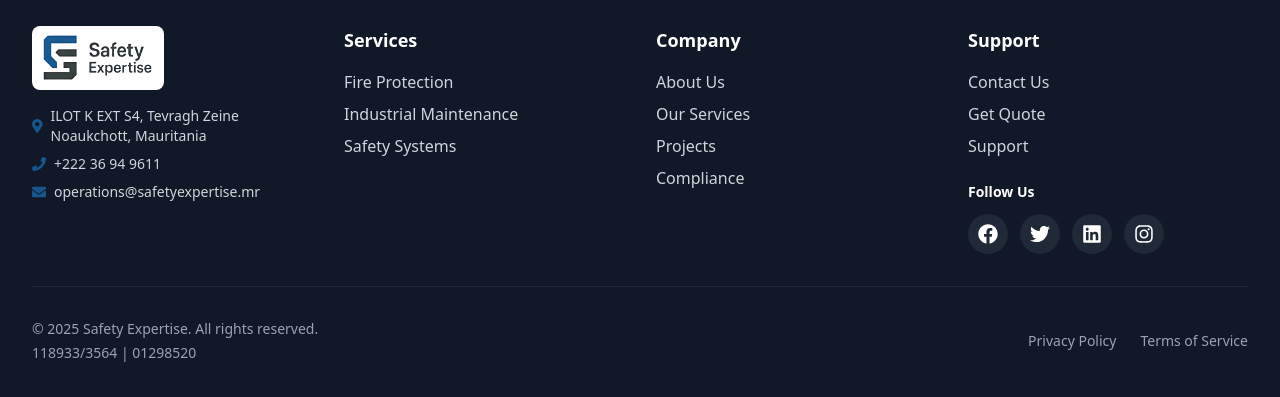
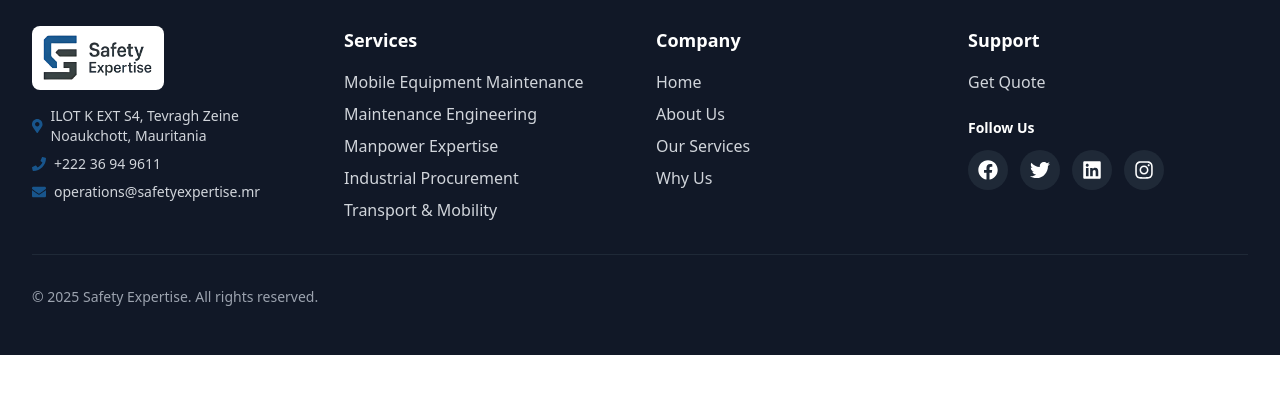
Before and after one commit to iamkibet/safetyexpertise.mr, a React (Vite) app: page / in a window 1280 px wide. Shown: the part 9110-9507 px from the top of the page. After the commit the page ends 9465 px from the top, so only its background shows below. Built offline with nearby package versions, Linux system fonts and the light colour scheme.

Commit message:
footer updated

```diff
--- a/src/components/Footer.jsx
+++ b/src/components/Footer.jsx
@@ -22,20 +22,20 @@ const Footer = () => {
 
   const footerLinks = {
     services: [
-      { name: "Fire Protection", section: "services" },
-      { name: "Industrial Maintenance", section: "services" },
-      { name: "Safety Systems", section: "services" },
+      { name: "Mobile Equipment Maintenance", section: "services" },
+      { name: "Maintenance Engineering", section: "services" },
+      { name: "Manpower Expertise", section: "services" },
+      { name: "Industrial Procurement", section: "services" },
+      { name: "Transport & Mobility", section: "services" },
     ],
     company: [
-      { name: "About Us", section: "home" },
+      { name: "Home", section: "home" },
+      { name: "About Us", section: "about" },
       { name: "Our Services", section: "services" },
-      { name: "Projects", section: "projects" },
-      { name: "Compliance", section: "compliance" },
+      { name: "Why Us", section: "why-us" },
     ],
     support: [
-      { name: "Contact Us", section: "contact" },
       { name: "Get Quote", section: "contact" },
-      { name: "Support", section: "contact" },
     ],
   };
 
@@ -69,11 +69,21 @@ const Footer = () => {
               </div>
               <div className="flex items-center space-x-2">
                 <FaPhone className="text-primary" />
-                <span>{contactInfo.phone}</span>
+                <button
+                  onClick={() => window.open(`tel:${contactInfo.phone}`, '_self')}
+                  className="hover:text-white transition-colors duration-200"
+                >
+                  {contactInfo.phone}
+                </button>
               </div>
               <div className="flex items-center space-x-2">
                 <FaEnvelope className="text-primary" />
-                <span>{contactInfo.email}</span>
+                <button
+                  onClick={() => window.open(`mailto:${contactInfo.email}`, '_self')}
+                  className="hover:text-white transition-colors duration-200"
+                >
+                  {contactInfo.email}
+                </button>
               </div>
             </div>
           </div>
@@ -149,21 +159,8 @@ const Footer = () => {
           <div className="flex flex-col md:flex-row justify-between items-center space-y-4 md:space-y-0">
             <div className="text-sm text-gray-400">
               <p>&copy; {currentYear} Safety Expertise. All rights reserved.</p>
-              <p className="mt-1">
-                {contactInfo.rc} | {contactInfo.nif}
-              </p>
             </div>
             <div className="flex space-x-6 text-sm">
-              <button
-                className="text-gray-400 hover:text-white transition-colors duration-200"
-              >
-                Privacy Policy
-              </button>
-              <button
-                className="text-gray-400 hover:text-white transition-colors duration-200"
-              >
-                Terms of Service
-              </button>
             </div>
           </div>
         </div>
```
